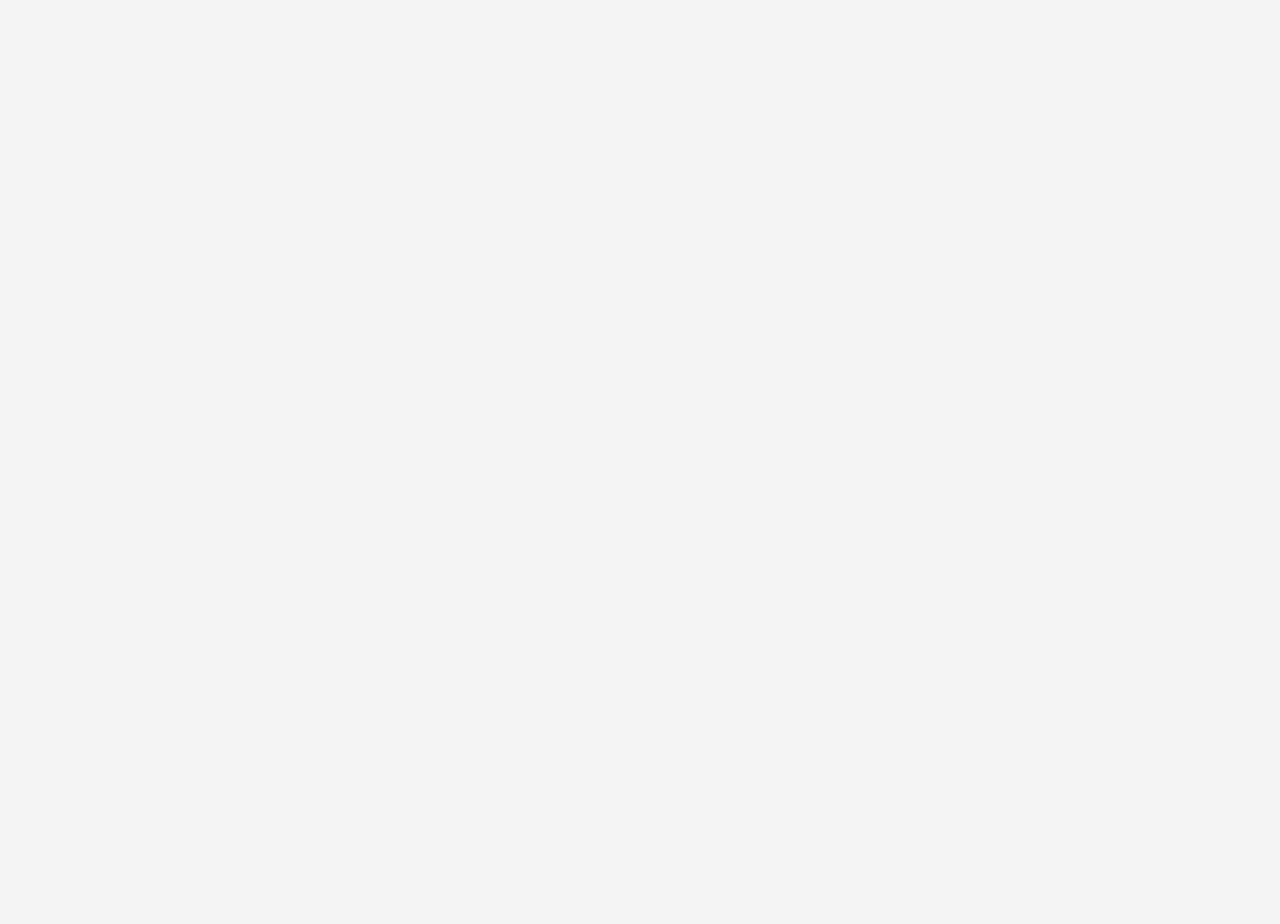
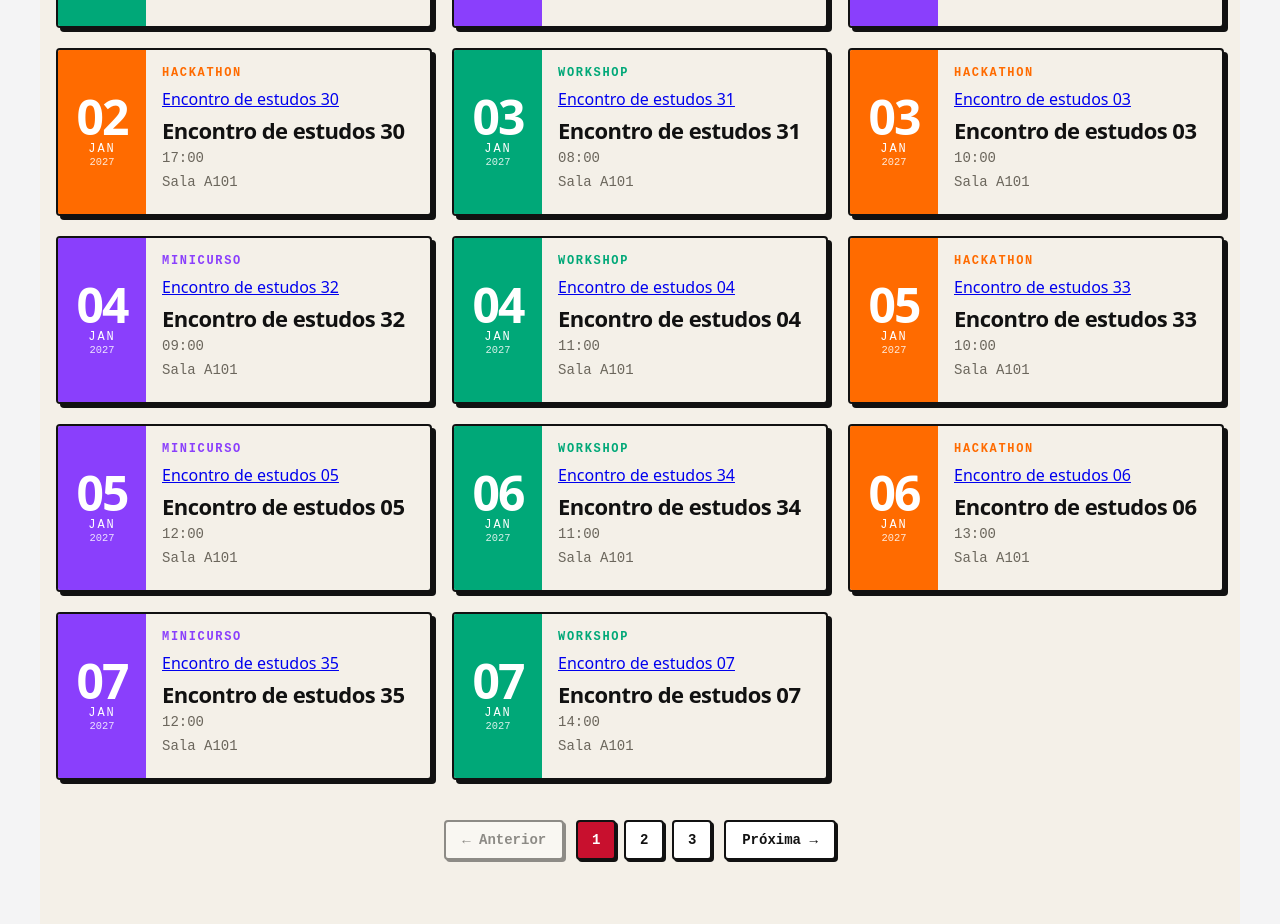
Before and after one commit to lacavaalex/cin-event-hub, a React app in the folder frontend/: page / in a window 1280 px wide. Shown: the part 887-1811 px from the top of the page. Before the commit the page ends 800 px from the top, so only its background shows below. Built offline with nearby package versions, Linux system fonts and the light colour scheme; no server answers; the HTML template or start-up script is replaced by a standard one.

Commit message:
feat(frontend): US 3.6 - paginação da listagem de eventos (20 por página)

```diff
--- /dev/null
+++ b/frontend/src/components/Pagination.jsx
@@ -0,0 +1,58 @@
+function getPageItems(current, total) {
+  if (total <= 7) return Array.from({ length: total }, (_, i) => i + 1);
+
+  const items = [1];
+  const from = Math.max(2, current - 1);
+  const to = Math.min(total - 1, current + 1);
+  if (from > 2) items.push('gap-start');
+  for (let p = from; p <= to; p++) items.push(p);
+  if (to < total - 1) items.push('gap-end');
+  items.push(total);
+  return items;
+}
+
+export default function Pagination({ page, totalPages, onChange }) {
+  if (totalPages <= 1) return null;
+
+  return (
+    <nav className="pagination" aria-label="Paginação da lista de eventos">
+      <button
+        type="button"
+        className="pagination-btn"
+        onClick={() => onChange(page - 1)}
+        disabled={page === 1}
+      >
+        ← Anterior
+      </button>
+
+      <ul className="pagination-pages">
+        {getPageItems(page, totalPages).map((item) =>
+          typeof item === 'number' ? (
+            <li key={item}>
+              <button
+                type="button"
+                className="pagination-btn pagination-num"
+                aria-label={`Página ${item}`}
+                aria-current={item === page ? 'page' : undefined}
+                onClick={() => onChange(item)}
+              >
+                {item}
+              </button>
+            </li>
+          ) : (
+            <li key={item} className="pagination-gap" aria-hidden="true">…</li>
+          )
+        )}
+      </ul>
+
+      <button
+        type="button"
+        className="pagination-btn"
+        onClick={() => onChange(page + 1)}
+        disabled={page === totalPages}
+      >
+        Próxima →
+      </button>
+    </nav>
+  );
+}
--- a/frontend/src/pages/Home.jsx
+++ b/frontend/src/pages/Home.jsx
@@ -1,12 +1,17 @@
-import { useEffect, useMemo, useState } from 'react';
+import { useEffect, useMemo, useRef, useState } from 'react';
 import EventCard from '../components/EventCard';
+import Pagination from '../components/Pagination';
 import { filterByKeyword, getEvents, sortByDate } from '../services/eventService';
 import '../styles/home.css';
+
+const PAGE_SIZE = 20;
 
 export default function Home() {
   const [state, setState] = useState({ status: 'loading', events: [] });
   const [attempt, setAttempt] = useState(0);
   const [query, setQuery] = useState('');
+  const [page, setPage] = useState(1);
+  const listRef = useRef(null);
 
   useEffect(() => {
     let active = true;
@@ -23,9 +28,30 @@ export default function Home() {
     setAttempt((a) => a + 1);
   }
 
+  // Mudar a busca sempre volta para a página 1
+  function handleSearch(value) {
+    setQuery(value);
+    setPage(1);
+  }
+
+  function goToPage(next) {
+    setPage(next);
+    listRef.current?.scrollIntoView({ block: 'start' });
+  }
+
   const { status, events } = state;
   const visible = useMemo(() => filterByKeyword(events, query), [events, query]);
   const hasQuery = query.trim() !== '';
+
+  const totalPages = Math.max(1, Math.ceil(visible.length / PAGE_SIZE));
+  const currentPage = Math.min(page, totalPages);
+  const start = (currentPage - 1) * PAGE_SIZE;
+  const pageEvents = visible.slice(start, start + PAGE_SIZE);
+
+  const countText =
+    totalPages > 1
+      ? `Exibindo ${start + 1}–${start + pageEvents.length} de ${visible.length} eventos`
+      : `${visible.length} ${visible.length === 1 ? 'evento' : 'eventos'}`;
 
   return (
     <main className="home">
@@ -44,12 +70,12 @@ export default function Home() {
           id="event-search"
           type="search"
           value={query}
-          onChange={(e) => setQuery(e.target.value)}
+          onChange={(e) => handleSearch(e.target.value)}
           placeholder="Pesquisar por título ou descrição..."
           autoComplete="off"
         />
         {hasQuery && (
-          <button type="button" className="home-search-clear" onClick={() => setQuery('')}>
+          <button type="button" className="home-search-clear" onClick={() => handleSearch('')}>
             Limpar busca
           </button>
         )}
@@ -69,9 +95,7 @@ export default function Home() {
       )}
 
       {status === 'success' && events.length > 0 && (
-        <p className="home-count" aria-live="polite">
-          {visible.length} {visible.length === 1 ? 'evento' : 'eventos'}
-        </p>
+        <p className="home-count" aria-live="polite">{countText}</p>
       )}
 
       {status === 'success' && events.length > 0 && visible.length === 0 && (
@@ -79,11 +103,14 @@ export default function Home() {
       )}
 
       {status === 'success' && visible.length > 0 && (
-        <section className="event-grid" aria-label="Lista de eventos">
-          {visible.map((event, i) => (
-            <EventCard key={event.id} event={event} index={i} />
-          ))}
-        </section>
+        <>
+          <section className="event-grid" aria-label="Lista de eventos" ref={listRef}>
+            {pageEvents.map((event, i) => (
+              <EventCard key={event.id} event={event} index={i} />
+            ))}
+          </section>
+          <Pagination page={currentPage} totalPages={totalPages} onChange={goToPage} />
+        </>
       )}
     </main>
   );
--- a/frontend/src/services/eventService.js
+++ b/frontend/src/services/eventService.js
@@ -68,3 +68,17 @@ export function filterByKeyword(events, term) {
     (e) => normalize(e.title).includes(q) || normalize(e.description).includes(q)
   );
 }
+
+// Eventos extras só para testar a paginação (US 3.6): 6 originais + 44 = 50
+MOCK_EVENTS.push(
+  ...Array.from({ length: 44 }, (_, i) => ({
+    id: 100 + i,
+    title: `Encontro de estudos ${String(i + 1).padStart(2, '0')}`,
+    description: 'Evento gerado para testar a paginação.',
+    date: `2027-01-${String(1 + (i % 28)).padStart(2, '0')}`,
+    time: `${String(8 + (i % 10)).padStart(2, '0')}:00`,
+    location: 'Sala A101',
+    type: ['Workshop', 'Minicurso', 'Hackathon'][i % 3],
+    registration_link: 'https://example.com/encontro',
+  }))
+);
--- a/frontend/src/styles/home.css
+++ b/frontend/src/styles/home.css
@@ -140,3 +140,43 @@
   color: var(--muted);
   margin: 16px 0 0;
 }
+
+.pagination {
+  display: flex;
+  flex-wrap: wrap;
+  align-items: center;
+  justify-content: center;
+  gap: 12px;
+  margin-top: 40px;
+}
+.pagination-pages {
+  display: flex;
+  flex-wrap: wrap;
+  gap: 8px;
+  list-style: none;
+  margin: 0;
+  padding: 0;
+}
+.pagination-btn {
+  min-height: 40px;
+  padding: 8px 16px;
+  font-family: var(--mono);
+  font-size: 0.875rem;
+  font-weight: 700;
+  color: var(--ink);
+  background: var(--surface);
+  border: 2px solid var(--ink);
+  border-radius: 4px;
+  box-shadow: 2px 2px 0 var(--ink);
+  cursor: pointer;
+  transition: transform 200ms, box-shadow 200ms;
+}
+.pagination-btn:hover:not(:disabled) { transform: translate(-1px, -1px); box-shadow: 3px 3px 0 var(--ink); }
+.pagination-btn:disabled { opacity: 0.45; cursor: not-allowed; }
+.pagination-num { min-width: 40px; padding: 8px 10px; }
+.pagination-num[aria-current='page'] { background: var(--red); color: var(--on-color); }
+.pagination-gap { align-self: center; color: var(--muted); padding: 0 4px; }
+
+@media (prefers-reduced-motion: reduce) {
+  .pagination-btn { transition: none; }
+}
```
